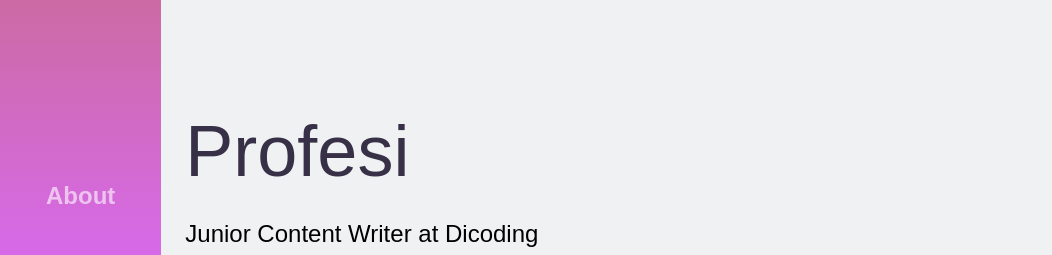
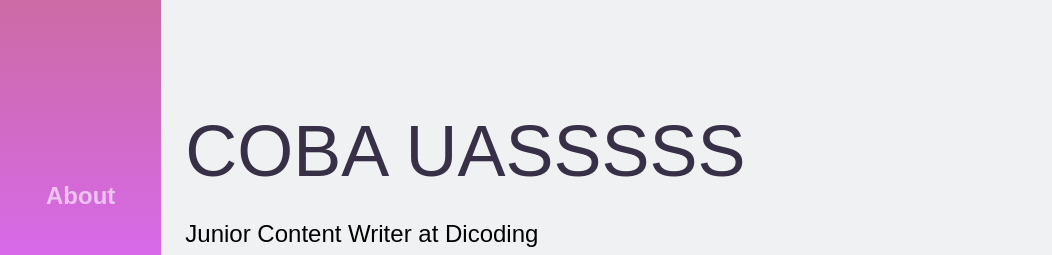
Before and after one commit to itsmehjess/cobauas3, a plain HTML site: page index.html in a window 1280 px wide. Shown: the part 82-337 px from the top of the page, 0-1052 px from the left. Drawn offline with Linux system fonts and the light colour scheme.

Commit message:
mengubah keterangan profesi menjadi coba uas

```diff
--- a/index.html
+++ b/index.html
@@ -22,7 +22,7 @@
               <section class="hero">
                   <img src="online.png" alt="">
               <div class="hero-content">
-                  <h1>Profesi</h1><br></h2>Junior Content Writer at Dicoding</h2><br><br>
+                  <h1>COBA UASSSSS</h1><br></h2>Junior Content Writer at Dicoding</h2><br><br>
 <p> Lorem ipsum dolor sit amet consectetur adipisicing elit. Dignissimos, aperiam dolore assumenda velit repellendus recusandae magni consectetur mollitia facere incidunt inventore perspiciatis  debitis doloribus ullam minima culpa voluptatem. Repellendus, option.</p>
 <a href="" class="action-btn">Profile Saya</a>
               </div>
```
